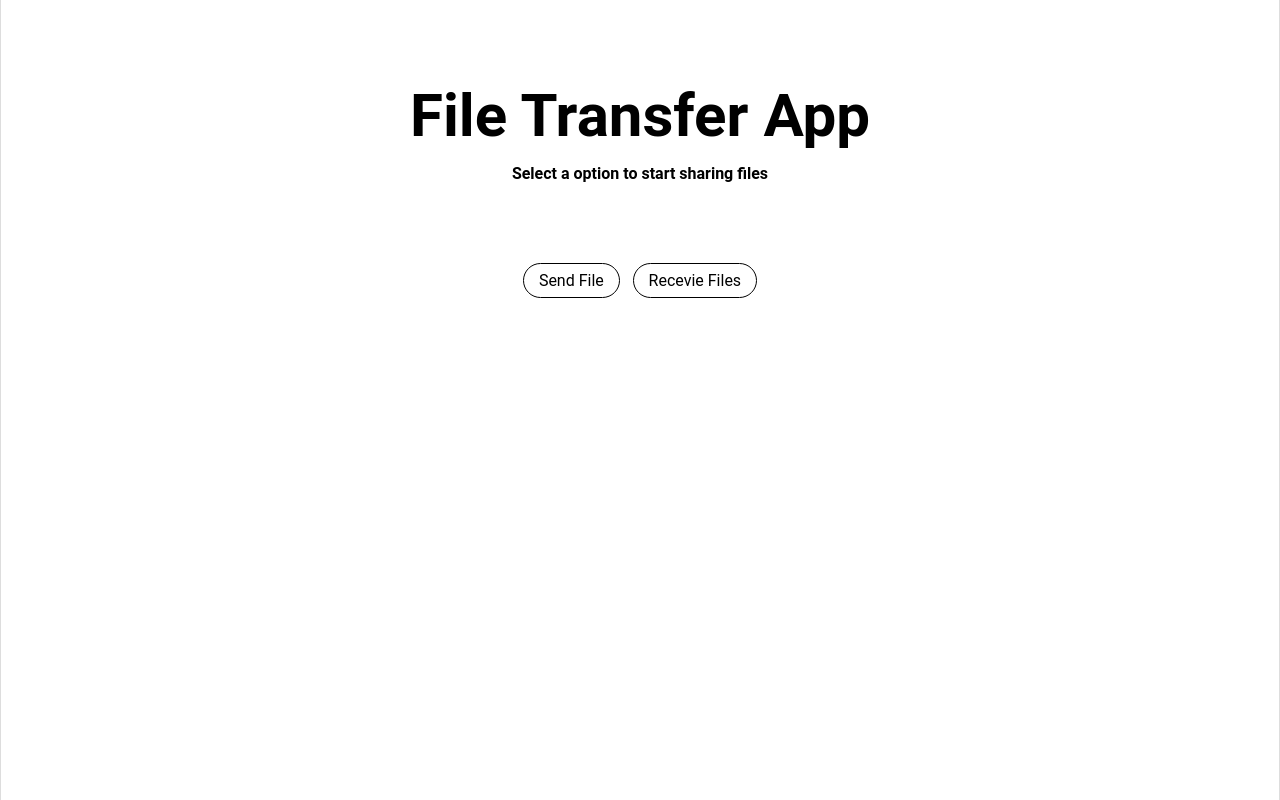
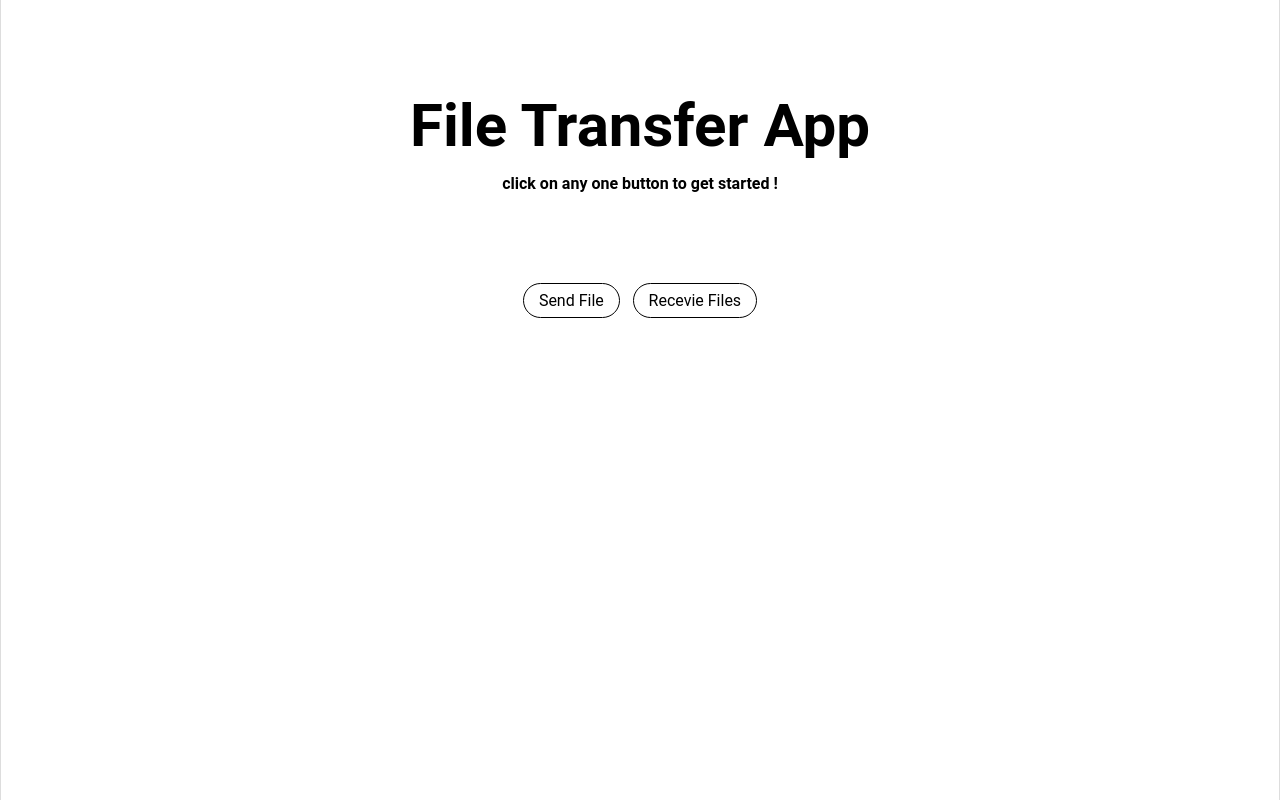
Before and after one commit to beleshivprasad/file-transfer-using-socket.io, a website: page public/index.html in a window 1280 px wide. Drawn offline with Linux system fonts and the light colour scheme.

Commit message:
fix: updated styles

```diff
--- a/public/index.css
+++ b/public/index.css
@@ -158,6 +158,7 @@ body {
 }
 
 .landing-container {
+  padding: 10px;
   top: 10%;
   position: relative;
   display: flex;
--- a/public/index.html
+++ b/public/index.html
@@ -10,7 +10,7 @@
     <div class="app">
       <div class="landing-container">
         <h1 style="font-size: 60px">File Transfer App</h1>
-        <h4 style="margin-top: 1%">Select a option to start sharing files</h4>
+        <h4 style="margin-top: 1%">click on any one button to get started !</h4>
         <div class="form-input" id="join-id"></div>
       </div>
       <div class="nav-buttons-container">
```
